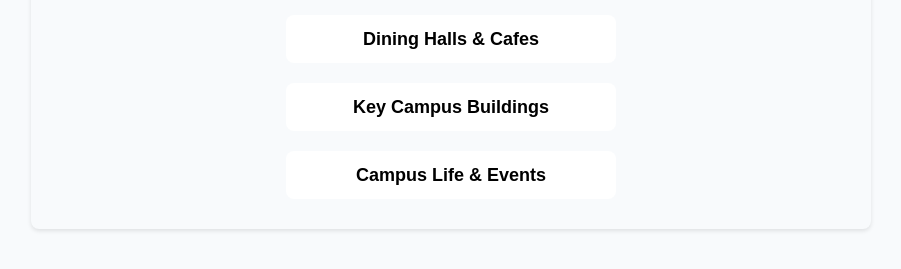
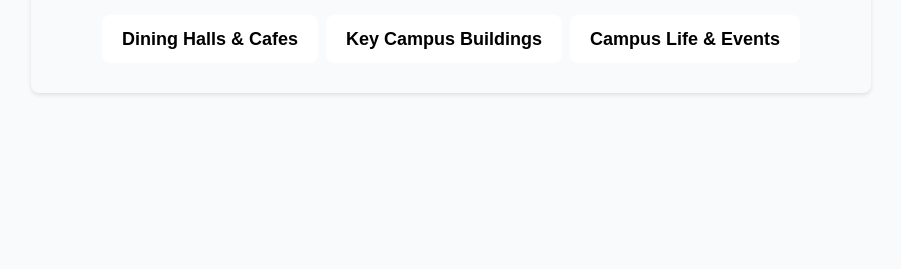
Before and after one commit to jemaxmars/campus-starter-app, a website built with webpack: page src/index.html in a window 1280 px wide. Shown: the part 119-388 px from the top of the page, without its empty margins (189-1090 px from the left). Built offline with nearby package versions, Linux system fonts and the light colour scheme.

Commit message:
feat header

```diff
--- a/src/index.html
+++ b/src/index.html
@@ -11,7 +11,7 @@
         <h1 class="header__title">Starlight University</h1>
         <p class="header__text">Your Orientation Guide</p>
       </header>
-      <nav class="nav"></nav>
+      <nav id="nav" class="nav"></nav>
     </div>
   </body>
 </html>
--- a/src/index.js
+++ b/src/index.js
@@ -4,7 +4,7 @@ console.log('Campus Starter App loaded successfully!');
 
 // Simple example functionality
 document.addEventListener('DOMContentLoaded', function() {
-    const app = document.getElementById('app');
+    const nav = document.getElementById('nav');
 
     // Add some interactive functionality
     const diningButton = document.createElement('button');
@@ -13,7 +13,7 @@ document.addEventListener('DOMContentLoaded', function() {
         alert('Hello from your webpack app!');
     });
 
-    app.appendChild(diningButton);
+    nav.appendChild(diningButton);
 
     const keyCampusButton = document.createElement('button');
     keyCampusButton.textContent = 'Key Campus Buildings';
@@ -21,7 +21,7 @@ document.addEventListener('DOMContentLoaded', function() {
         alert('Hello from your webpack app!');
     });
 
-    app.appendChild(keyCampusButton);
+    nav.appendChild(keyCampusButton);
 
     const campusButton = document.createElement('button');
     campusButton.textContent = 'Campus Life & Events';
@@ -29,5 +29,5 @@ document.addEventListener('DOMContentLoaded', function() {
         alert('Hello from your webpack app!');
     });
 
-    app.appendChild(campusButton);
+    nav.appendChild(campusButton);
 });
--- a/src/styles.css
+++ b/src/styles.css
@@ -67,10 +67,3 @@ button:hover {
   margin: 0;
   text-align: center;
 }
-
-@media (min-width: 640px) {
-  #app {
-    justify-content: center;
-    display: grid;
-  }
-}
```
